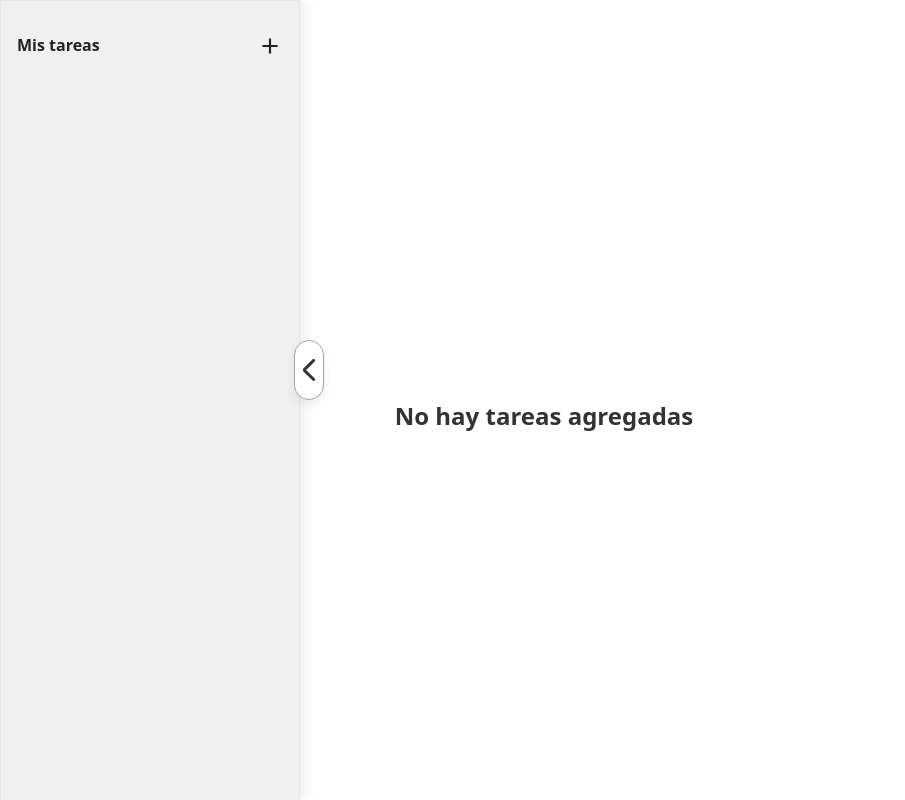
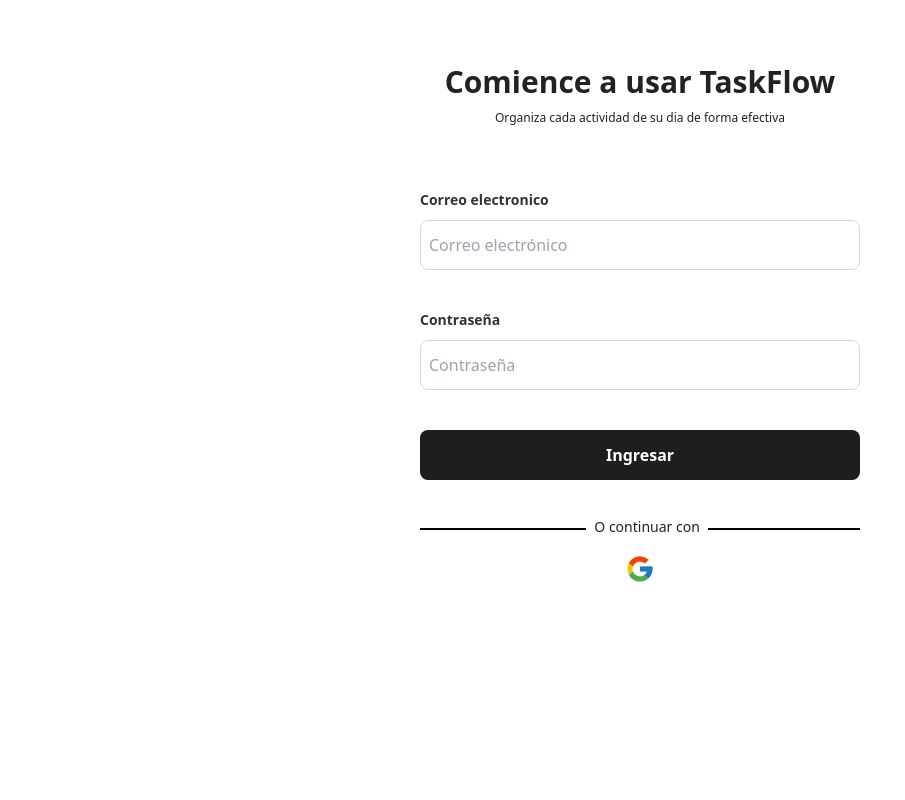
Before and after one commit to MaxiCejasDev/TaskFlow, a React (Vite) app: page /login in a window 1280 px wide. Shown: the whole page, without its empty margins (0-905 px from the left). Built offline with nearby package versions, Linux system fonts and the light colour scheme.

Commit message:
Login desktop style

```diff
--- a/src/App.tsx
+++ b/src/App.tsx
@@ -2,6 +2,7 @@
 import NavSide  from './NavSide'
 import { lazy, Suspense } from 'react'
 import Loader from './components/Loader'
+import Login from './components/Login'
 
 const TaskContainer = lazy(()=> import('./TaskContainer/TaskContainer'))
 const NotTasks = lazy(()=> import('./components/NotTasks'))
@@ -13,7 +14,7 @@
           <NavSide/>
           <Suspense fallback={<Loader/>}>
           <Routes>
-
+            <Route path="/login" element={<Login/>}/>
             <Route path="/" element={<NotTasks/>}/>
             <Route path="/:taskId" element={<TaskContainer/>}/>
 
--- a/src/NavSide.tsx
+++ b/src/NavSide.tsx
@@ -18,7 +18,7 @@
   const handleNavMenu = ()=>{
     setNavMenu(!navMenu)
   }
-  console.log(titleTasks)
+
 
   return (
     <nav className={`bg-white-tertiary w-full h-[50px] border-b-1 border-white-light sm:h-full sm:relative  sm:border-white-light sm:border-[1px] sm:w-[300px] sm:px-0 sm:pt-4 sm:shadow-[5px_0px_10px_rgba(200,200,200,0.3)] duration-1000 ${navOpen?'':'translate-x-[calc(-300px+10px)]'}`}>
--- /dev/null
+++ b/src/components/Login.tsx
@@ -0,0 +1,30 @@
+export default function Login(){
+    return(
+        <div className="h-full w-full z-[100] bg-[#FFFFFF] fixed top-0 left-0">
+            <div className="flex flex-col justify-center items-center pt-16 gap-y-[10px]">
+                <h1 className="font-semibold text-3xl text-black-bold">Comience a usar TaskFlow</h1>
+                <p className="font-regular text-xs text-black-bold">Organiza cada actividad de su dia de forma efectiva</p>
+            </div>
+            <form className="pt-16 flex flex-col items-center gap-y-10" action="">
+                <div className="flex flex-col gap-y-[10px]">
+                    <label className="font-semibold text-sm text-black-normal outline-black-bold" htmlFor="email">Correo electronico</label>
+                    <input className="h-[50px] w-[440px] rounded-[8px] border-[1px] border-[#D9D9D9] font-regular text-base pl-2" type="text" name="email" id="email" placeholder="Correo electrónico"/>
+                </div>
+                <div className="flex flex-col gap-y-[10px]">
+                    <label className="font-semibold text-sm text-black-normal outline-black-bold" htmlFor="password">Contraseña</label>
+                    <input className="h-[50px] w-[440px] rounded-[8px] border-[1px] border-[#D9D9D9] font-regular text-base pl-2" type="text" name="password" id="password" placeholder="Contraseña"/>
+                </div>
+               <input className="h-[50px] w-[440px] text-white font-bold text-base bg-[#1E1E20] hover:bg-[#252527] cursor-pointer rounded-[8px]" type="button" value="Ingresar" />
+            </form>
+            <div className=" h-full flex flex-col items-center mt-12">
+                <div className="relative w-[440px]">
+                    <p className="text-sm absolute top-[-11px] bg-white left-[calc(50%-99.36px/2-4px)] mx-auto font-regular text-black-bold px-2">O continuar con</p>
+                    <hr className="border-[1px] border-black w-full"/>
+                </div>
+                <button className="pt-6">
+                    <img className="w-[30px] h-[30px]" src="/images/google.svg" alt="Google icon" />
+                </button>
+            </div>
+        </div>
+    )
+}
```
Also changed, not shown: public/images/google.svg (added).
